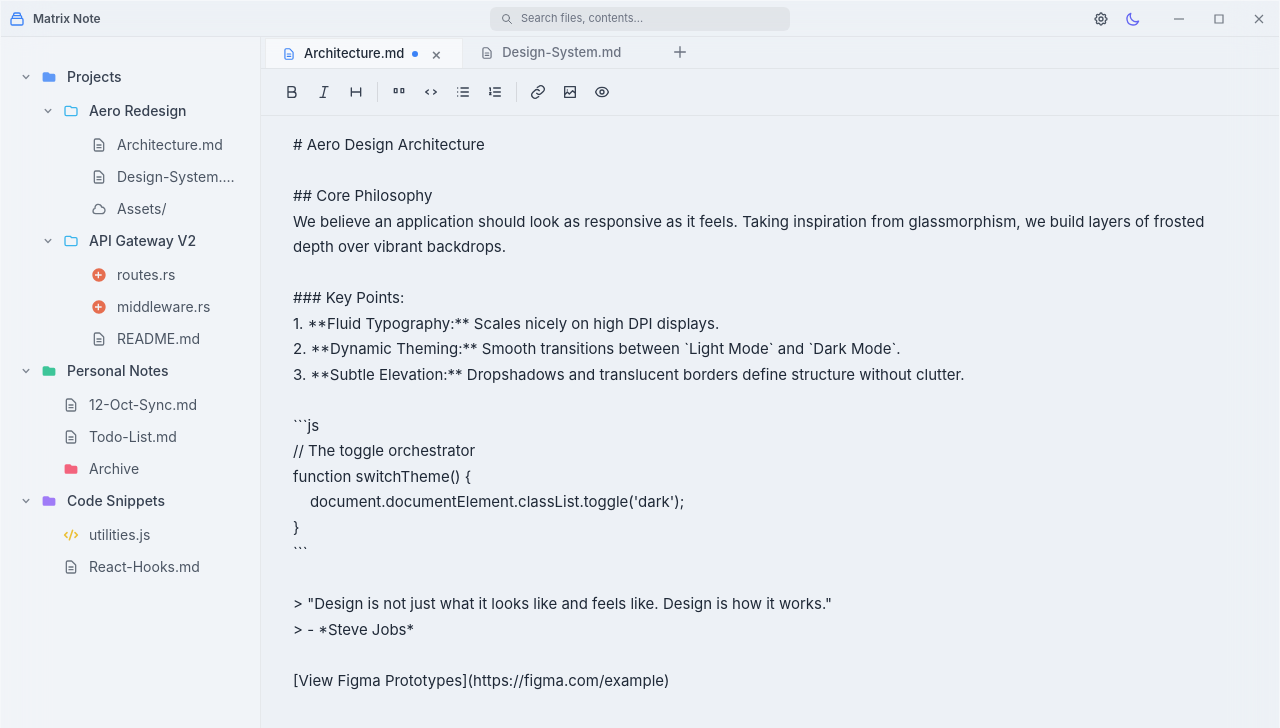
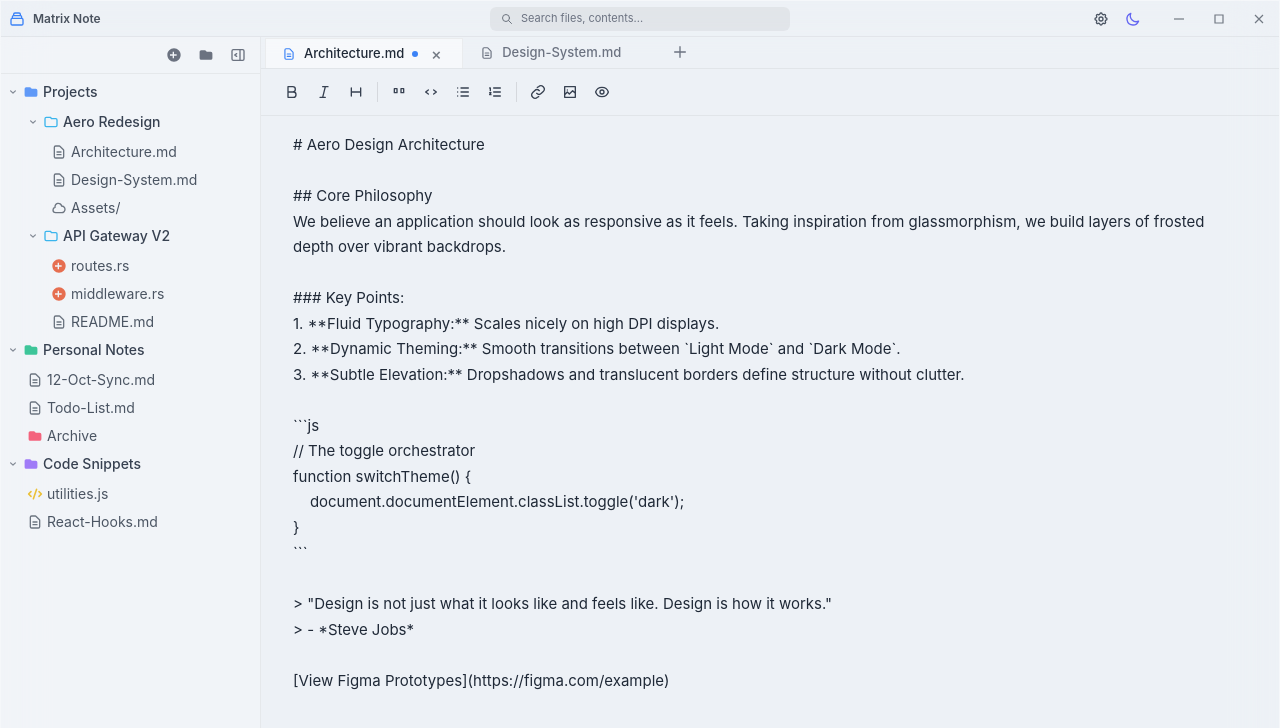
Before and after one commit to AndrewLang/matrix-note, an Angular app: page / in a window 1280 px wide. Shown: the top 728 px of the page. Built offline with nearby package versions, Linux system fonts and the light colour scheme.

Commit message:
feat: implement sidebar actions and commands, enhance sidebar functionality and styling

```diff
--- /dev/null
+++ b/src/app/components/sidebar/sidebar.actions.component.html
@@ -0,0 +1,12 @@
+<div class="flex items-center justify-end gap-1 border-b border-black/5 px-2 py-1 dark:border-white/[0.06]">
+  @for (command of visibleCommands(); track command.id) {
+  <button type="button" class="flex h-7 w-7 items-center justify-center rounded-md border
+    border-transparent bg-transparent
+    text-gray-500 transition-colors hover:bg-black/5 hover:text-gray-800
+    disabled:cursor-not-allowed disabled:opacity-50 dark:text-gray-400 dark:hover:bg-white/[0.06]
+    dark:hover:text-gray-100" [attr.title]="command.description || command.name"
+    [disabled]="command.canExecute === false" (click)="command.action()">
+    <mtx-svg [name]="iconName(command)" svgClass="h-4 w-4 shrink-0" />
+  </button>
+  }
+</div>
--- /dev/null
+++ b/src/app/components/sidebar/sidebar.actions.component.ts
@@ -0,0 +1,25 @@
+import { Component, computed, input } from "@angular/core";
+import { Command } from "../../models/command";
+import { SvgComponent } from "../../shared/svg/svg.component";
+
+@Component({
+  selector: "mtx-sidebar-actions",
+  standalone: true,
+  imports: [SvgComponent],
+  templateUrl: "./sidebar.actions.component.html"
+})
+export class SidebarActionsComponent {
+  readonly commands = input.required<Command[]>();
+  readonly collapsed = input(false);
+  readonly visibleCommands = computed(() =>
+    this.collapsed() ? this.commands().filter((command) => command.name === "Toggle") : this.commands()
+  );
+
+  iconName(command: Command): string {
+    if (command.name === "Toggle") {
+      return this.collapsed() ? "layout-sidebar-inset" : "layout-sidebar-inset-reverse";
+    }
+
+    return command.icon || "circlePlus";
+  }
+}
--- a/src/app/components/sidebar/sidebar.component.html
+++ b/src/app/components/sidebar/sidebar.component.html
@@ -1,6 +1,11 @@
 <aside id="app-sidebar"
-  class="z-10 flex h-full w-[260px] flex-shrink-0 flex-col overflow-hidden border-r border-black/5 bg-white/20 transition-all duration-300 dark:border-white/[0.06] dark:bg-black/25">
-  <div class="flex-1 overflow-y-auto pt-6 px-3 select-none text-sm custom-scrollbar">
+  class="z-10 flex h-full flex-shrink-0 flex-col overflow-hidden border-r border-black/5 bg-white/20 transition-all duration-300 dark:border-white/[0.06] dark:bg-black/25"
+  [style.width.px]="isCollapsed() ? 48 : 260">
+  <mtx-sidebar-actions [commands]="commands" [collapsed]="isCollapsed()" />
+
+  @if (!isCollapsed()) {
+  <div class="flex-1 overflow-y-auto pb-4 pt-1 select-none text-sm">
     <mtx-tree [nodes]="nodes()" />
   </div>
+  }
 </aside>
--- a/src/app/components/sidebar/sidebar.component.ts
+++ b/src/app/components/sidebar/sidebar.component.ts
@@ -1,26 +1,31 @@
 import { Component, signal } from "@angular/core";
+import { Command } from "../../models/command";
 import { TreeNode } from "../../models/tree";
+import { SidebarActionsComponent } from "./sidebar.actions.component";
 import { TreeComponent } from "../tree/tree.component";
 
 @Component({
   selector: "mtx-sidebar",
   standalone: true,
-  imports: [TreeComponent],
+  imports: [SidebarActionsComponent, TreeComponent],
   templateUrl: "./sidebar.component.html"
 })
 export class SidebarComponent {
+  readonly isCollapsed = signal(false);
   readonly nodes = signal<TreeNode[]>([
     {
       id: 1,
       name: "Projects",
       icon: "folderSolid",
       color: "text-blue-500",
+      isExpanded: true,
       children: [
         {
           id: 2,
           name: "Aero Redesign",
           icon: "folderOutline",
           color: "text-sky-500",
+          isExpanded: true,
           children: [
             { id: 3, name: "Architecture.md", icon: "document" },
             { id: 4, name: "Design-System.md", icon: "document" },
@@ -32,6 +37,7 @@ export class SidebarComponent {
           name: "API Gateway V2",
           icon: "folderOutline",
           color: "text-sky-500",
+          isExpanded: true,
           children: [
             { id: 7, name: "routes.rs", icon: "circlePlus", color: "text-[#e34c26]" },
             { id: 8, name: "middleware.rs", icon: "circlePlus", color: "text-[#e34c26]" },
@@ -45,6 +51,7 @@ export class SidebarComponent {
       name: "Personal Notes",
       icon: "folderSolid",
       color: "text-emerald-500",
+      isExpanded: true,
       children: [
         { id: 11, name: "12-Oct-Sync.md", icon: "document" },
         { id: 12, name: "Todo-List.md", icon: "document" },
@@ -56,10 +63,81 @@ export class SidebarComponent {
       name: "Code Snippets",
       icon: "folderSolid",
       color: "text-violet-500",
+      isExpanded: true,
       children: [
         { id: 15, name: "utilities.js", icon: "codeBrackets", color: "text-yellow-500" },
         { id: 16, name: "React-Hooks.md", icon: "document" }
       ]
     }
   ]);
+  readonly commands: Command[] = [
+    {
+      id: 1,
+      name: "New Note",
+      description: "Create a new note at the top level",
+      icon: "circlePlus",
+      action: () => this.createNote()
+    },
+    {
+      id: 2,
+      name: "New Folder",
+      description: "Create a new folder at the top level",
+      icon: "folderSolid",
+      action: () => this.createFolder()
+    },
+    {
+      id: 3,
+      name: "Toggle",
+      description: "Collapse or expand the sidebar",
+      icon: "menu",
+      action: () => this.toggleSidebar()
+    }
+  ];
+
+  private nextId = 17;
+  private noteCount = 1;
+  private folderCount = 1;
+
+  createNote(): void {
+    const id = this.consumeId();
+    const noteNumber = this.noteCount++;
+
+    this.nodes.update((nodes) => [
+      ...nodes,
+      {
+        id,
+        name: `Untitled-${noteNumber}.md`,
+        description: "New note",
+        icon: "document"
+      }
+    ]);
+  }
+
+  createFolder(): void {
+    const id = this.consumeId();
+    const folderNumber = this.folderCount++;
+
+    this.nodes.update((nodes) => [
+      ...nodes,
+      {
+        id,
+        name: `New Folder ${folderNumber}`,
+        description: "Empty folder",
+        icon: "folderOutline",
+        color: "text-sky-500",
+        isExpanded: true,
+        children: []
+      }
+    ]);
+  }
+
+  toggleSidebar(): void {
+    this.isCollapsed.update((collapsed) => !collapsed);
+  }
+
+  private consumeId(): number {
+    const id = this.nextId;
+    this.nextId += 1;
+    return id;
+  }
 }
--- a/src/app/components/tree/tree.component.html
+++ b/src/app/components/tree/tree.component.html
@@ -1,16 +1,11 @@
 @for (node of nodes(); track trackNode($index, node)) {
-  <div class="folder-group" [class.mt-0.5]="$index > 0">
+<div [class.mt-0.5]="$index > 0">
   @if (hasChildren(node)) {
-      <button
-        type="button"
-        class="flex w-full items-center rounded-md px-1.5 py-1.5 text-left transition-colors hover:bg-black/5 dark:hover:bg-white/5"
-        [class]="rowClass(node)"
-        (click)="toggle(node)"
-      >
-        <mtx-svg
-          name="chevronRight"
-          [svgClass]="'mr-2 h-3.5 w-3.5 shrink-0 opacity-60 transition-transform duration-200 ease-in-out ' + (isExpanded(node) ? 'rotate-90' : '')"
-        />
+  <button type="button"
+    class="flex w-full items-center rounded-md px-1.5 py-1 text-left transition-colors hover:bg-black/5 dark:hover:bg-white/5"
+    [class]="rowClass(node)" (click)="toggle(node)">
+    <mtx-svg name="chevronRight"
+      [svgClass]="'h-3 w-3 mr-1 shrink-0 opacity-60 transition-transform duration-200 ease-in-out ' + (isExpanded(node) ? 'rotate-90' : '')" />
     <mtx-svg [name]="iconName(node)" [svgClass]="iconClass(node)" />
     <span class="truncate font-medium">{{ node.name }}</span>
   </button>
@@ -21,12 +16,8 @@
   </div>
   }
   } @else {
-      <div
-        class="flex items-center rounded-md px-1.5 py-1.5 transition-colors hover:bg-black/5 dark:hover:bg-white/5"
-        [class]="rowClass(node)"
-        [attr.title]="node.description || null"
-      >
-        <span class="mr-2 h-3.5 w-3.5 shrink-0"></span>
+  <div class="flex items-center rounded-md px-1.5 py-1 transition-colors hover:bg-black/5 dark:hover:bg-white/5"
+    [class]="rowClass(node)" [attr.title]="node.description || null">
     <mtx-svg [name]="iconName(node)" [svgClass]="iconClass(node)" />
     <span class="truncate">{{ node.name }}</span>
   </div>
--- a/src/app/components/tree/tree.component.ts
+++ b/src/app/components/tree/tree.component.ts
@@ -1,4 +1,4 @@
-import { Component, computed, effect, input, signal } from "@angular/core";
+import { Component, computed, input } from "@angular/core";
 import { TreeNode } from "../../models/tree";
 import { SvgComponent } from "../../shared/svg/svg.component";
 
@@ -12,40 +12,20 @@ export class TreeComponent {
   readonly nodes = input.required<TreeNode[]>();
   readonly depth = input(0);
 
-  private readonly expandedIds = signal(new Set<number>());
-  private readonly indentation = 22;
+  private readonly indentation = 20;
 
-  readonly childPadding = computed(() => `${this.depth() === 0 ? this.indentation : this.indentation + 6}px`);
-
-  constructor() {
-    effect(() => {
-      const folderIds = this.collectFolderIds(this.nodes());
-      this.expandedIds.update((expandedIds) => {
-        if (expandedIds.size === 0) {
-          return new Set(folderIds);
-        }
-
-        const next = new Set<number>();
-        for (const id of folderIds) {
-          if (expandedIds.has(id)) {
-            next.add(id);
-          }
-        }
-        return next;
-      });
-    });
-  }
+  readonly childPadding = computed(() => `${this.depth() === 0 ? this.indentation : this.indentation + 4}px`);
 
   trackNode(_: number, node: TreeNode): number {
     return node.id;
   }
 
   hasChildren(node: TreeNode): boolean {
-    return !!node.children?.length;
+    return Array.isArray(node.children);
   }
 
   isExpanded(node: TreeNode): boolean {
-    return this.expandedIds().has(node.id);
+    return node.isExpanded ?? true;
   }
 
   toggle(node: TreeNode): void {
@@ -53,15 +33,8 @@ export class TreeComponent {
       return;
     }
 
-    this.expandedIds.update((expandedIds) => {
-      const next = new Set(expandedIds);
-      if (next.has(node.id)) {
-        next.delete(node.id);
-      } else {
-        next.add(node.id);
-      }
-      return next;
-    });
+    node.isExpanded = !this.isExpanded(node);
+    node.onExpand?.(node);
   }
 
   iconName(node: TreeNode): string {
@@ -74,7 +47,7 @@ export class TreeComponent {
 
   iconClass(node: TreeNode): string {
     const colorClass = node.color ?? (this.hasChildren(node) ? "text-sky-500" : "");
-    return `mr-2.5 h-4 w-4 shrink-0 opacity-80 ${colorClass}`.trim();
+    return `mr-1 h-4 w-4 shrink-0 opacity-80 ${colorClass}`.trim();
   }
 
   rowClass(node: TreeNode): string {
@@ -82,18 +55,4 @@ export class TreeComponent {
       ? "text-gray-700 dark:text-gray-300"
       : "text-gray-600 dark:text-gray-400";
   }
-
-  private collectFolderIds(nodes: TreeNode[]): number[] {
-    const ids: number[] = [];
-
-    for (const node of nodes) {
-      if (!this.hasChildren(node)) {
-        continue;
-      }
-
-      ids.push(node.id, ...this.collectFolderIds(node.children ?? []));
-    }
-
-    return ids;
-  }
 }
--- /dev/null
+++ b/src/app/models/command.ts
@@ -0,0 +1,8 @@
+export interface Command {
+  id: number;
+  name: string;
+  description?: string;
+  icon?: string;
+  canExecute?: boolean;
+  action: () => void;
+}
--- a/src/app/models/tree.ts
+++ b/src/app/models/tree.ts
@@ -4,5 +4,7 @@ export interface TreeNode {
     description?: string;
     icon?: string;
     color?: string;
+    isExpanded?: boolean;
     children?: TreeNode[];
+    onExpand?: (node: TreeNode) => void;
 }
--- a/src/styles.css
+++ b/src/styles.css
@@ -96,13 +96,6 @@
     display: none !important;
   }
 
-  .mn-sidebar.sidebar-collapsed .folder-group>div {
-    justify-content: center;
-    padding-left: 0;
-    padding-right: 0;
-    margin-top: 4px;
-  }
-
   .mn-sidebar.sidebar-collapsed .main-icon {
     margin-right: 0 !important;
     width: 18px;
```
Also changed, not shown: src/app/components/settings/settings.component.html (+26 -35 lines), src/app/shared/svg/svgs.ts (+18 -0 lines). Lines whose indentation alone changed are shown as unchanged.
